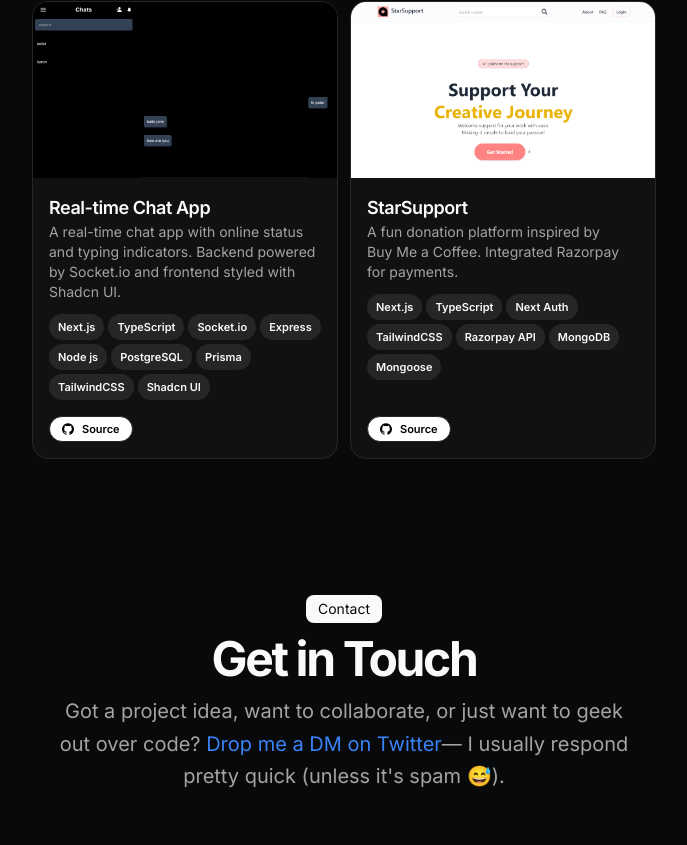
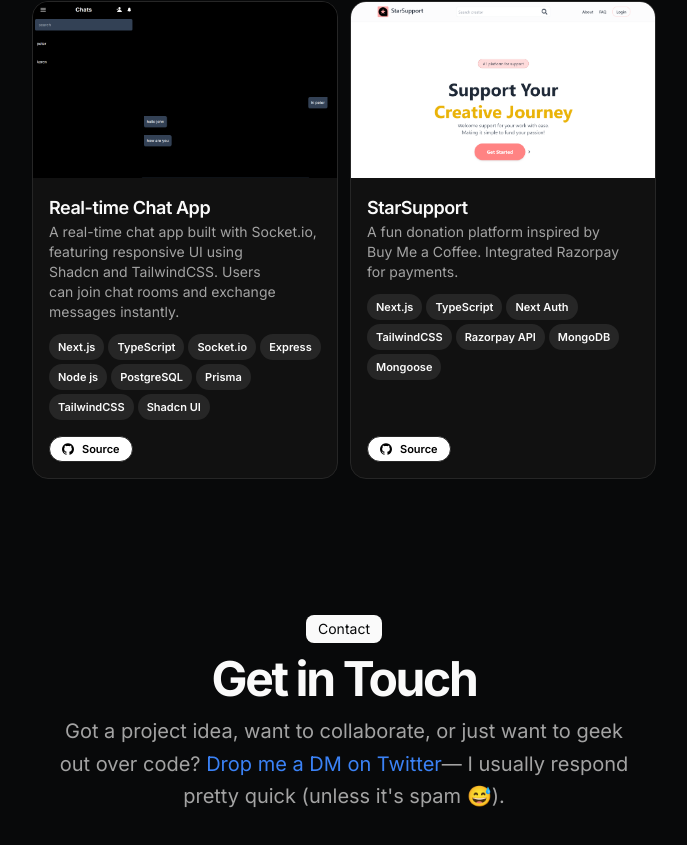
Before and after one commit to ArijitMajumdardev/portfolio, a Next.js app: page / in a window 1280 px wide. Shown: the part 1510-2355 px from the top of the page, without its empty margins (296-983 px from the left). Built offline with nearby package versions, Linux system fonts and the light colour scheme.

Commit message:
Updated the description for the chat app project

```diff
--- a/src/data/resume.tsx
+++ b/src/data/resume.tsx
@@ -146,7 +146,7 @@
       dates: "2023",
       active: true,
       description:
-        "A real-time chat app with online status and typing indicators. Backend powered by Socket.io and frontend styled with Shadcn UI.",
+  "A real-time chat app built with Socket.io, featuring responsive UI using Shadcn and TailwindCSS. Users can join chat rooms and exchange messages instantly.",
       technologies: [
         "Next.js",
         "TypeScript",
```
